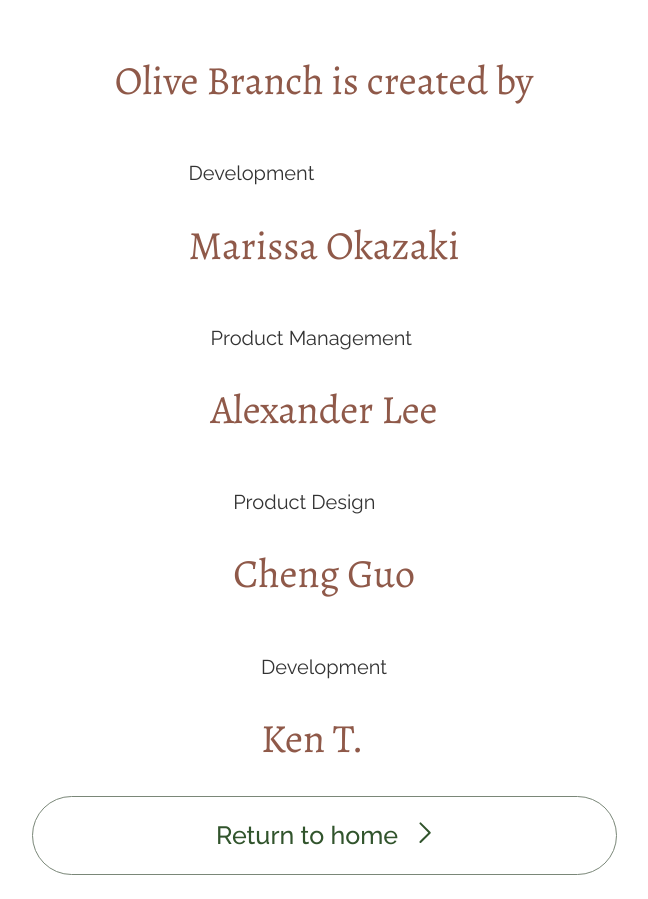
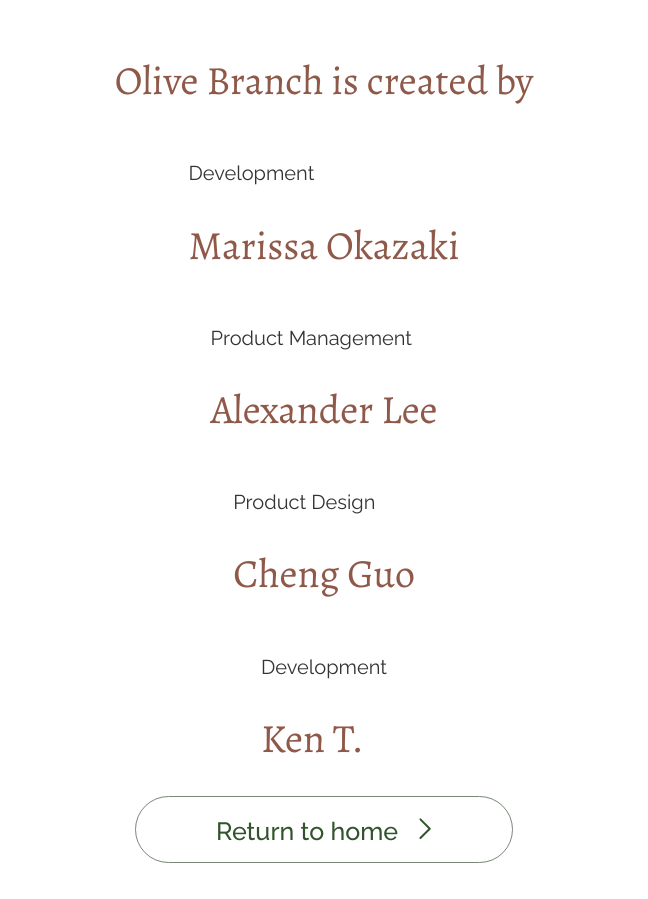
Before and after one commit to kent28808/olivebranchr2, a Next.js app: page /about in a window 1280 px wide. Shown: the whole page, without its empty margins (316-964 px from the left). Built offline with nearby package versions, Linux system fonts and the light colour scheme.

Commit message:
added button about and onboarding components, added width and height for button next

```diff
--- /dev/null
+++ b/components/ButtonWithTextAbout.js
@@ -0,0 +1,20 @@
+import Link from "next/link";
+import Image from "next/image";
+import buttonForward from "../public/svg/button_forward.svg";
+
+export default function ButtonWithTextAbout(props) {
+  return (
+    <div className='button-container'>
+      <div className='button-long-text'>
+        <Link href={props.innerRef} passHref>
+          <span className='button-text about'>
+            {props.text}
+            <span>
+              <Image src={buttonForward} alt='arrow icon' />
+            </span>
+          </span>
+        </Link>
+      </div>
+    </div>
+  );
+}
--- a/pages/about.js
+++ b/pages/about.js
@@ -1,4 +1,4 @@
-import ButtonWithText from "../components/ButtonWithText";
+import ButtonWithTextAbout from "../components/ButtonWithTextAbout";
 
 export default function about() {
   return (
@@ -22,7 +22,7 @@ export default function about() {
         <h2 className='heading'>Ken T.</h2>
       </div>
 
-      <ButtonWithText innerRef='/' text='Return to home' />
+      <ButtonWithTextAbout innerRef='/' text='Return to home' />
     </div>
   );
 }
--- a/pages/intro.js
+++ b/pages/intro.js
@@ -1,4 +1,5 @@
 import ButtonWithText from "../components/ButtonWithText";
+import ButtonWithTextOnboarding from "../components/ButtonWithTextOnboarding";
 
 export default function initialHelpscreen() {
   return (
@@ -22,7 +23,7 @@ export default function initialHelpscreen() {
           way.
         </p>
       </div>
-      <ButtonWithText
+      <ButtonWithTextOnboarding
         innerRef='/userName'
         text='Create your own Olive Branch'
       />
--- a/styles/globals.scss
+++ b/styles/globals.scss
@@ -55,7 +55,9 @@ $gainsboro: #e1e1e1;
 .button-text {
   @include text-styling($hunter-green, $raleway-regular, 25px);
   font-weight: 500;
-  line-height: 1.5;
+  width: 388px;
+  height: 25px;
+  line-height: 1.0;
   text-align: center;
   cursor: default;
 }
@@ -91,6 +93,12 @@ $gainsboro: #e1e1e1;
   .index {
     width: 503px;
   }
+  .about {
+    width: 296px;
+  }
+  .onboarding {
+    width: 460px;
+  }
 }
 // Long Button > Spacing
 .button-text > span {
@@ -100,6 +108,8 @@ $gainsboro: #e1e1e1;
 }
 
 .button-next {
+  width: 93px;
+  height: 63px;
   gap: 10px;
   padding: 20px 40px;
   border-radius: 40px;
```
Also changed, not shown: components/ButtonWithTextOnboarding.js (added, +20 -0 lines).
